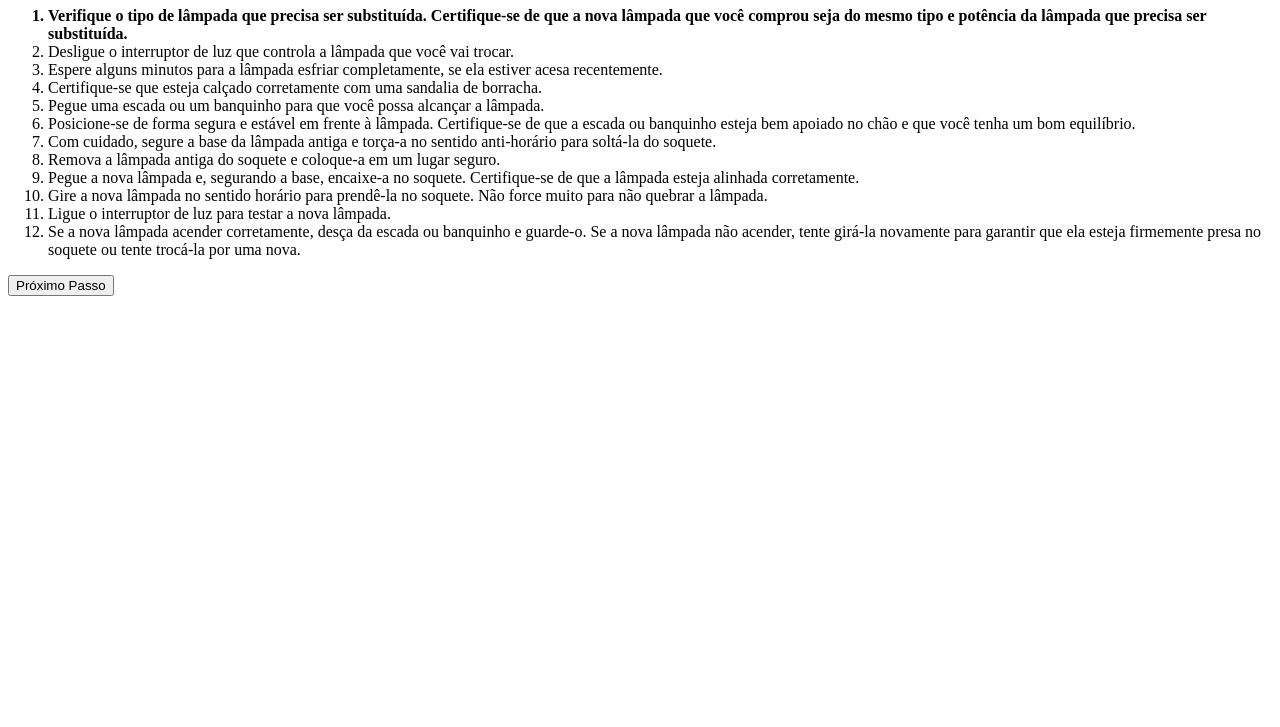
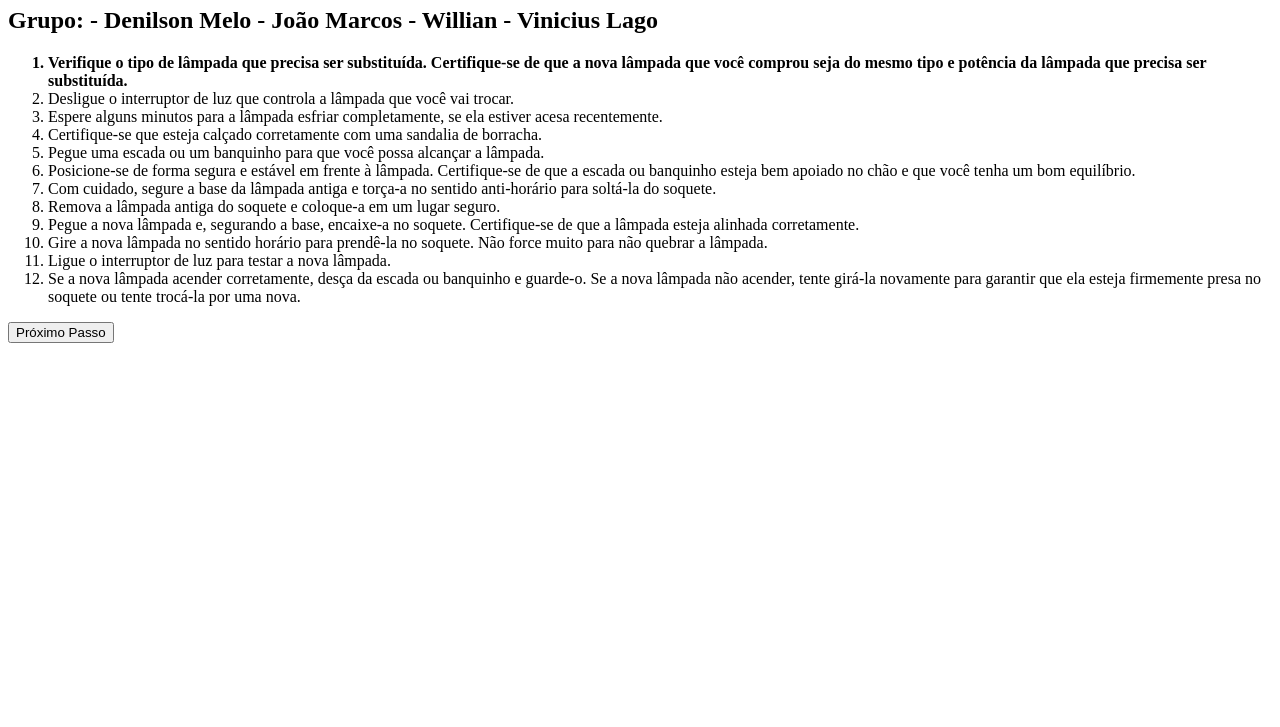
Before and after one commit to ViniciusLgo/trocar-lampada, a plain HTML site: page index.html in a window 1280 px wide. Shown: the part 73-800 px from the top of the page. Drawn offline with Linux system fonts and the light colour scheme.

Commit message:
update final

```diff
--- a/index.html
+++ b/index.html
@@ -8,7 +8,16 @@
 </head>
 <body>
 
+
     <h1>Trocar uma lâmpada - Passo a Passo</h1>
+
+		<h2>Grupo:
+
+			- Denilson Melo
+			- João Marcos
+			- Willian
+			- Vinicius Lago
+		</h2>
 	<ol id="passos">
 		<li>Verifique o tipo de lâmpada que precisa ser substituída. Certifique-se de que a nova lâmpada que você comprou seja do mesmo tipo e potência da lâmpada que precisa ser substituída.</li>
 		<li>Desligue o interruptor de luz que controla a lâmpada que você vai trocar.</li>
```
